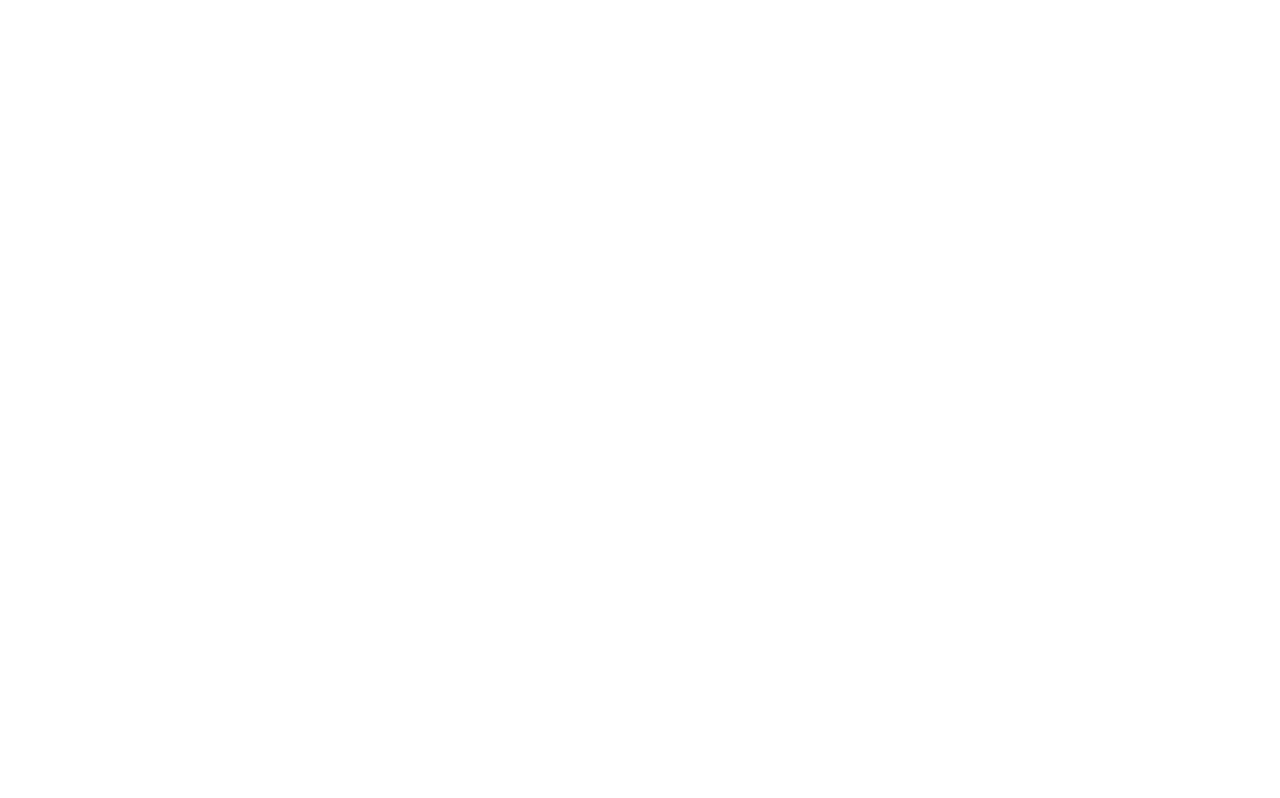
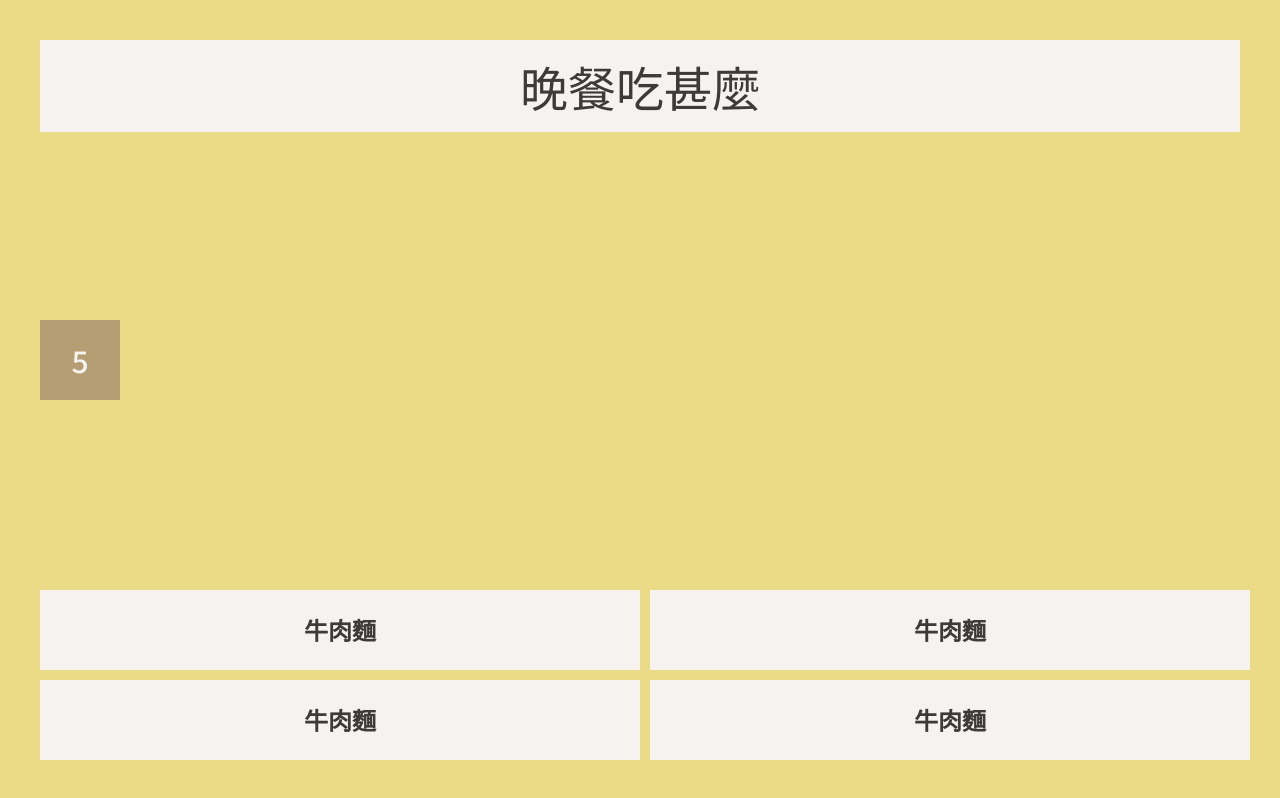
Before and after one commit to melody-ing/DevelopLoody, a React (Vite) app: page /host/game in a window 1280 px wide. Before the commit this address had no page. Built offline with nearby package versions, Linux system fonts and the light colour scheme.

Commit message:
feat: Design layout for main page and game page

```diff
--- a/src/App.jsx
+++ b/src/App.jsx
@@ -1,6 +1,6 @@
 import React from "react";
 import { Outlet } from "react-router-dom";
-import BaseGlobalStyle from "./components/globals/BaseGlobalStyle";
+import BaseGlobalStyle from "./components/css/BaseGlobalStyle";
 
 const App = () => {
   return (
--- a/src/components/Buttons/index.jsx
+++ b/src/components/Buttons/index.jsx
@@ -1,10 +1,10 @@
 import React from "react";
 import { Button, ConfigProvider } from "antd";
-import theme from "../globals/theme";
+import theme from "../css/theme";
 
 // <Buttons type="light">主持</Buttons>
 
-const Buttons = ({ children, type }) => {
+const Buttons = ({ children, type, size = "default" }) => {
   // type secondary :#996484
   // type light :#F5F2F0
   // type success :#78B159
@@ -55,7 +55,7 @@
           },
         }}
       >
-        <Button>{children}</Button>
+        <Button size={size}>{children}</Button>
       </ConfigProvider>
     </div>
   );
--- a/src/components/globals/BaseGlobalStyle.jsx
+++ b/src/components/css/BaseGlobalStyle.jsx
@@ -17,11 +17,11 @@
 }
 
 body {
-  font-weight: 400;
-  font-size: 2rem;
+  font-weight: 500;
+  font-size: 1.6rem;
   text-align: center;
   color: ${theme.colors.info};
-  line-height: 2rem;
+  line-height: 2.4rem;
 }
 
 ul,
@@ -32,15 +32,42 @@
   cursor: pointer;
 }
 
+main {
+  min-height: 100vh;
+}
+
 a {
   color: inherit;
   text-decoration: none;
 }
 
+h1{
+  font-size: 6.4rem;
+  font-weight: 700;
+  line-height: 9.6rem;
+}
 
+h2{
+  font-size: 4.8rem;
+  font-weight: 500;
+  line-height: 7.2rem;
+  margin-bottom: 1.6rem;
+}
 
-main {
-  min-height: 100vh;
+h3{
+  font-size: 2.4rem;
+  font-weight: 700;
+  line-height: 3.6rem;
+}
+
+img{
+  width: 100%;
+}
+
+input{
+  height: 4rem;
+  width: 100%;
+  border: 1px solid #ccc;
 }
 
 hr {
--- /dev/null
+++ b/src/components/css/PrimaryBg.jsx
@@ -0,0 +1,12 @@
+import React from "react";
+import styled from "styled-components";
+
+const PrimaryBg = styled.div`
+  width: 100vw;
+  height: 100vh;
+  background-color: #ebdb86;
+  padding: 4rem;
+  align-items: center;
+`;
+
+export default PrimaryBg;
--- a/src/components/globals/theme.jsx
+++ b/src/components/css/theme.jsx
@@ -11,7 +11,7 @@
     secondary: "#996484", // 輔助色,褐紫色
     tertiary: "#664358",
     success: "#78B159", // 成功、正面的綠色
-    danger: "#D65749", // 警示、錯誤的紅色
+    danger: "#d65749", // 警示、錯誤的紅色
     warning: "#F6BD30", // 提醒、警告的橘黃色
     info: "#3f3a3a", // 資訊的深灰色
     light: "#F5F2F0", // 背景、淺色元素的米白
--- a/src/main.jsx
+++ b/src/main.jsx
@@ -4,6 +4,8 @@
 import Participate from "./pages/Participate/index.jsx";
 import Host from "./pages/Host/index.jsx";
 import Home from "./pages/Home/index.jsx";
+import Game from "./pages/Host/Game/index.jsx";
+import HostHome from "./pages/Host/Home/index.jsx";
 import { BrowserRouter, Routes, Route } from "react-router-dom";
 
 ReactDOM.createRoot(document.getElementById("root")).render(
@@ -12,7 +14,10 @@
       <Route path="/" element={<App />}>
         <Route index element={<Home />} />
         <Route path="part" element={<Participate />} />
-        <Route path="host" element={<Host />} />
+        <Route path="host" element={<Host />}>
+          <Route index element={<HostHome />} />
+          <Route path="game" element={<Game />} />
+        </Route>
       </Route>
     </Routes>
   </BrowserRouter>
--- a/src/pages/Home/index.jsx
+++ b/src/pages/Home/index.jsx
@@ -1,15 +1,10 @@
 import React from "react";
 import styled from "styled-components";
 import Buttons from "../../components/Buttons";
-
-const WarpHome = styled.div`
-  width: 100vw;
-  height: 100vh;
-  background-color: #ebdb86;
-`;
+import PrimaryBg from "../../components/css/PrimaryBg";
 
 const Home = () => {
-  return <WarpHome></WarpHome>;
+  return <PrimaryBg></PrimaryBg>;
 };
 
 export default Home;
--- /dev/null
+++ b/src/pages/Host/Game/index.jsx
@@ -0,0 +1,64 @@
+import React from "react";
+import { styled } from "styled-components";
+import theme from "../../../components/css/theme";
+
+const WrapGame = styled.div`
+  width: 100%;
+  height: 100vh;
+  position: relative;
+`;
+
+const Question = styled.h2`
+  width: 100%;
+  height: auto;
+  padding: 1rem;
+  background-color: ${theme.colors.light};
+`;
+
+const Options = styled.div`
+  position: absolute;
+  width: 100%;
+  bottom: 0;
+  left: 0;
+  display: grid;
+  grid-template-columns: 50% 50%;
+  gap: 10px;
+
+  h3 {
+    max-width: 100%;
+    display: flex;
+    justify-content: center;
+    align-items: center;
+    height: 8rem;
+    background-color: ${theme.colors.light};
+  }
+`;
+
+const Attenance = styled.div`
+  position: absolute;
+  bottom: 50%;
+  padding: 2rem;
+  background-color: ${theme.colors.tertiary}66;
+  color: ${theme.colors.light};
+  font-size: 3rem;
+  width: 8rem;
+  height: 8rem;
+  line-height: 4rem;
+`;
+
+const Game = () => {
+  return (
+    <WrapGame>
+      <Question>晚餐吃甚麼</Question>
+      <Attenance>5</Attenance>
+      <Options>
+        <h3>牛肉麵</h3>
+        <h3>牛肉麵</h3>
+        <h3>牛肉麵</h3>
+        <h3>牛肉麵</h3>
+      </Options>
+    </WrapGame>
+  );
+};
+
+export default Game;
--- /dev/null
+++ b/src/pages/Host/Home/index.jsx
@@ -0,0 +1,139 @@
+import React, { useEffect, useState } from "react";
+import { database } from "../../../utils/firebase";
+import { onValue, ref } from "firebase/database";
+import PrimaryBg from "../../../components/css/PrimaryBg";
+import { styled } from "styled-components";
+import theme from "../../../components/css/theme";
+import Buttons from "../../../components/Buttons";
+import { Link } from "react-router-dom";
+
+const WrapHome = styled.div`
+  width: 80%;
+  display: flex;
+  flex-direction: column;
+  justify-content: center;
+  align-items: center;
+  gap: 3rem;
+`;
+
+const Logo = styled.img`
+  height: 6rem;
+  width: auto;
+`;
+
+const JoinCode = styled.div`
+  margin: 0 auto;
+  display: flex;
+  justify-content: center;
+  align-items: center;
+  width: 70%;
+  gap: 2rem;
+
+  img {
+    width: 8rem;
+    height: 8rem;
+  }
+`;
+
+const WrapCode = styled.div`
+  background-color: ${theme.colors.light};
+  height: 8rem;
+  width: 30rem;
+  text-align: left;
+  div {
+    padding: 0 2rem;
+    height: 3.6rem;
+  }
+  p {
+    padding: 0 2rem;
+    font-size: 6rem;
+  }
+`;
+
+const Participants = styled.div`
+  display: flex;
+  flex-wrap: wrap;
+  justify-content: flex-start;
+  gap: 2rem;
+  line-height: 3rem;
+  height: auto;
+  width: auto;
+  font-size: 2.4rem;
+
+  p {
+    padding: 1rem;
+    background-color: ${theme.colors.light};
+  }
+`;
+
+const Attenance = styled.div`
+  position: absolute;
+  bottom: 4rem;
+  left: 4rem;
+  padding: 2rem;
+  background-color: ${theme.colors.tertiary}66;
+  color: ${theme.colors.light};
+  font-size: 3rem;
+  width: 8rem;
+  height: 8rem;
+  line-height: 4rem;
+`;
+
+const StartBtn = styled.div`
+  position: absolute;
+  bottom: 4rem;
+  right: 4rem;
+`;
+
+const Home = () => {
+  function handleStart() {
+    console.log("handleStart called");
+  }
+
+  return (
+    <WrapHome>
+      {" "}
+      <Logo src="title.png" alt="" />
+      <JoinCode>
+        <WrapCode>
+          <div>遊戲PIN碼：</div>
+          <p>750331</p>
+        </WrapCode>
+        <img src="qrcode.png" alt="" />
+      </JoinCode>
+      <Participants>
+        <p>Melody</p>
+        <p>Melody</p>
+        <p>Melody</p>
+        <p>Melody</p>
+        <p>Melody</p>
+        <p>Melody</p>
+        <p>Melody</p>
+        <p>Melody</p>
+        <p>Melody</p>
+        <p>Melody</p>
+      </Participants>
+      <Attenance>12</Attenance>
+      <StartBtn>
+        <Link to="/host/game">
+          <Buttons size="large">開始</Buttons>
+        </Link>
+      </StartBtn>
+      {/* {allUser?.map((user) => {
+    if (user.selected) {
+      return (
+        <div key={user.id}>
+          <span>{user.name}</span>
+          {"  "}
+          <span style={{ color: "red" }}>
+            {user.selected === "C" ? "Correct" : "Incorrect"}
+          </span>
+        </div>
+      );
+    }
+  })} */}
+    </WrapHome>
+  );
+};
+
+export default Home;
--- a/src/pages/Host/index.jsx
+++ b/src/pages/Host/index.jsx
@@ -1,47 +1,35 @@
-import React, { useEffect, useState } from "react";
-import { database } from "../../utils/firebase";
-import { onValue, ref } from "firebase/database";
+import React from "react";
+import { Outlet } from "react-router-dom";
+import PrimaryBg from "../../components/css/PrimaryBg";
+import { styled } from "styled-components";
+
+const WrapHost = styled(PrimaryBg)`
+  display: flex;
+  flex-direction: column;
+`;
 
 const Host = () => {
-  const [allUser, setAllUser] = useState([]);
+  // const [allUser, setAllUser] = useState([]);
 
-  useEffect(() => {
-    const userRef = ref(database, "users");
+  // useEffect(() => {
+  //   const userRef = ref(database, "users");
 
-    const unsubscribe = onValue(userRef, (snapshot) => {
-      const users = snapshot.val();
-      if (users !== null) setAllUser(Object.values(users));
-    });
+  //   const unsubscribe = onValue(userRef, (snapshot) => {
+  //     const users = snapshot.val();
+  //     if (users !== null) setAllUser(Object.values(users));
+  //   });
 
-    // 在組件卸載時清理監聽器
-    return () => {
-      unsubscribe();
-    };
-  }, [database]);
-  console.log(allUser);
+  //   // 在組件卸載時清理監聽器
+  //   return () => {
+  //     unsubscribe();
+  //   };
+  // }, [database]);
+  // console.log(allUser);
 
   return (
-    <div>
-      <h1>我們Max姓甚麼</h1>
-      <h3>B: 林</h3>
-      <h3>C: 許</h3>
-      <h3>A: 李</h3>
-      <h3>D: 陳</h3>
-
-      {allUser?.map((user) => {
-        if (user.selected) {
-          return (
-            <div key={user.id}>
-              <span>{user.name}</span>
-              {"  "}
-              <span style={{ color: "red" }}>
-                {user.selected === "C" ? "Correct" : "Incorrect"}
-              </span>
-            </div>
-          );
-        }
-      })}
-    </div>
+    <WrapHost>
+      <Outlet />
+    </WrapHost>
   );
 };
 
```
Also changed, not shown: public/qrcode.png (added), public/title.png (added), src/components/Logo/index.jsx (deleted).
